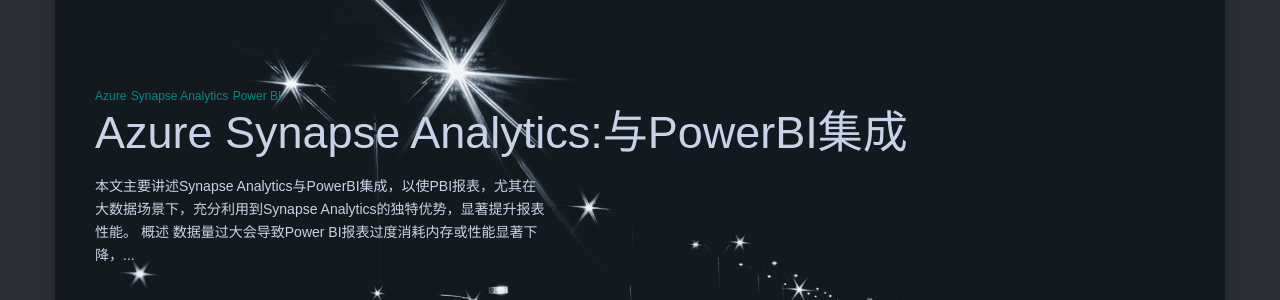
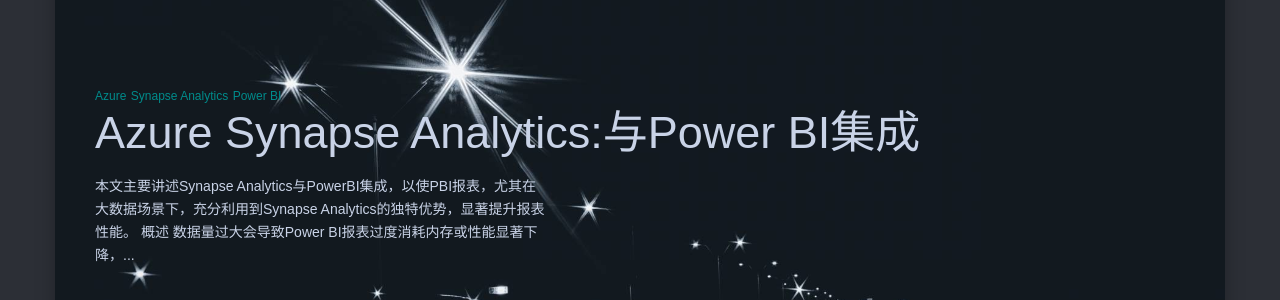
Before and after one commit to D-BI-TECH/D-BI-TECH.github.io, a Jekyll site: the page built from index.html, in a window 1280 px wide and 1400 px high. Shown: the part 211-511 px from the top of the window. Built offline with Jekyll 4.4.1, drawn with Linux system fonts in a browser that asks for light colours; nearby versions of some CDN libraries; the list of posts is cut into pages by our own code; comment, search, counter and statistics services are not loaded; some of the changed text lies outside the part shown.

Commit message:
Update 2020-09-03-azure-synapse-analytics-with-powerbi.markdown

```diff
--- a/_posts/2020-09-03-azure-synapse-analytics-with-powerbi.markdown
+++ b/_posts/2020-09-03-azure-synapse-analytics-with-powerbi.markdown
@@ -1,6 +1,6 @@
 ---
 layout: post
-title:  Azure Synapse Analytics:与PowerBI集成
+title:  Azure Synapse Analytics:与Power BI集成
 date:   2020-09-03 01:03:50 +0000
 image:  10.jpg
 tags:   [Azure,Synapse Analytics,Power BI]
```
